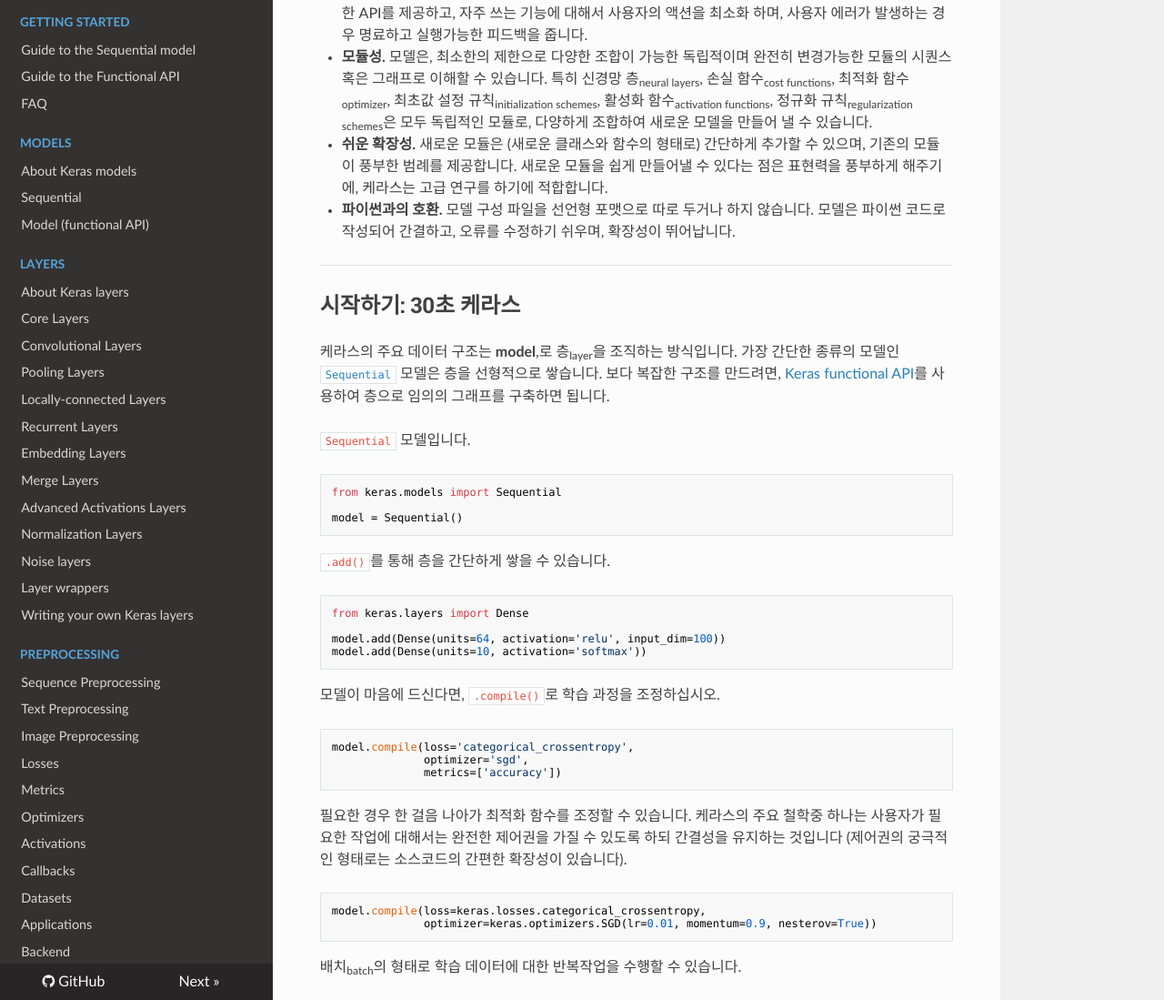
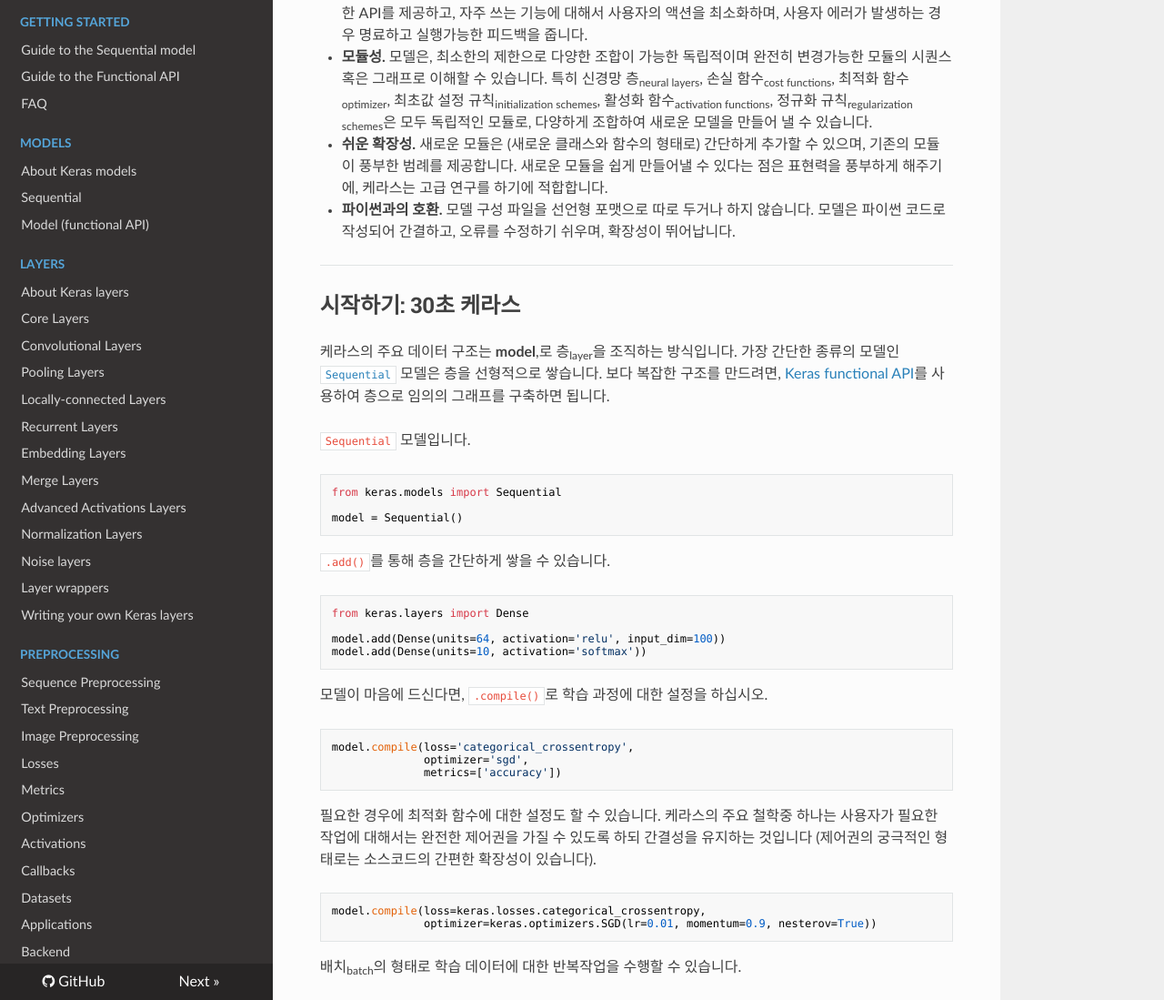
Before and after one commit to keras-team/keras-docs-ko, an MkDocs documentation site: the page built from sources/index.md, in a window 1280 px wide and 1400 px high, scrolled down 1162 px. Shown: the part 301-1400 px from the top of the window at 91% size. Built offline with MkDocs 1.6.1, drawn with Linux system fonts in a browser that asks for light colours; nearby versions of some CDN libraries; some of the changed text lies outside the part shown.

Commit message:
Update index.md

````diff
--- a/sources/index.md
+++ b/sources/index.md
@@ -33,7 +33,7 @@
 
 ## 이념
 
-- __사용자 친화성.__ 케라스는 기계가 아닌 사람을 위해 디자인된 API입니다. 무엇보다 사용자 경험을 우선으로 두는 것입니다. 케라스는 사용자가 쉽게 접근할 수 있도록 다음의 원칙을 지킵니다: 일관성있고 간단한 API를 제공하고, 자주 쓰는 기능에 대해서 사용자의 액션을 최소화 하며, 사용자 에러가 발생하는 경우 명료하고 실행가능한 피드백을 줍니다.
+- __사용자 친화성.__ 케라스는 기계가 아닌 사람을 위해 디자인된 API입니다. 무엇보다 사용자 경험을 우선으로 두는 것입니다. 케라스는 사용자가 쉽게 접근할 수 있도록 다음의 원칙을 지킵니다: 일관성있고 간단한 API를 제공하고, 자주 쓰는 기능에 대해서 사용자의 액션을 최소화하며, 사용자 에러가 발생하는 경우 명료하고 실행가능한 피드백을 줍니다.
 
 - __모듈성.__ 모델은, 최소한의 제한으로 다양한 조합이 가능한 독립적이며 완전히 변경가능한 모듈의 시퀀스 혹은 그래프로 이해할 수 있습니다. 특히 신경망 층<sub>neural layers</sub>, 손실 함수<sub>cost functions</sub>, 최적화 함수<sub>optimizer</sub>, 최초값 설정 규칙<sub>initialization schemes</sub>, 활성화 함수<sub>activation functions</sub>, 정규화 규칙<sub>regularization schemes</sub>은 모두 독립적인 모듈로, 다양하게 조합하여 새로운 모델을 만들어 낼 수 있습니다.
 
@@ -66,7 +66,7 @@
 model.add(Dense(units=10, activation='softmax'))
 ```
 
-모델이 마음에 드신다면, `.compile()`로 학습 과정을 조정하십시오.
+모델이 마음에 드신다면, `.compile()`로 학습 과정에 대한 설정을 하십시오.
 
 ```python
 model.compile(loss='categorical_crossentropy',
@@ -74,7 +74,7 @@
               metrics=['accuracy'])
 ```
 
-필요한 경우 한 걸음 나아가 최적화 함수를 조정할 수 있습니다. 케라스의 주요 철학중 하나는 사용자가 필요한 작업에 대해서는 완전한 제어권을 가질 수 있도록 하되 간결성을 유지하는 것입니다 (제어권의 궁극적인 형태로는 소스코드의 간편한 확장성이 있습니다).
+필요한 경우에 최적화 함수에 대한 설정도 할 수 있습니다. 케라스의 주요 철학중 하나는 사용자가 필요한 작업에 대해서는 완전한 제어권을 가질 수 있도록 하되 간결성을 유지하는 것입니다 (제어권의 궁극적인 형태로는 소스코드의 간편한 확장성이 있습니다).
 ```python
 model.compile(loss=keras.losses.categorical_crossentropy,
               optimizer=keras.optimizers.SGD(lr=0.01, momentum=0.9, nesterov=True))
@@ -107,12 +107,12 @@
 
 질문에 대답하는 시스템, 이미지 분류 모델, 신경망 튜링 기계나 그 외의 다른 모델도 이처럼 빠르게 만들 수 있습니다. 딥러닝의 기본이 되는 아이디어가 간단한데 그 실행이 복잡할 이유가 어디 있겠습니까?
 
-조금 더 심화된 케라스 튜토리얼을 원하신다면 다음을 참고하십시오.
+좀더 심화된 케라스 튜토리얼을 원하신다면 다음을 참고하십시오.
 
 - [Getting started with the Sequential model](https://keras.io/getting-started/sequential-model-guide)
 - [Getting started with the functional API](https://keras.io/getting-started/functional-api-guide)
 
-저장소<sub>repository</sub>의 [examples folder](https://github.com/keras-team/keras/tree/master/examples)에서는, 보다 고급 모델을 확인할 수 있습니다: 질문에 대답하는 메모리 신경망<sub>memory networks</sub>, 복수의 LSTM을 이용한 문서 생성 등.
+저장소<sub>repository</sub>의 [examples 폴더](https://github.com/keras-team/keras/tree/master/examples)에서는, 보다 고급 모델을 확인할 수 있습니다. 질문에 대답하는 메모리 신경망<sub>memory networks</sub>, 복수의 LSTM을 이용한 문서 생성 등이 있습니다.
 
 
 ------------------
````
